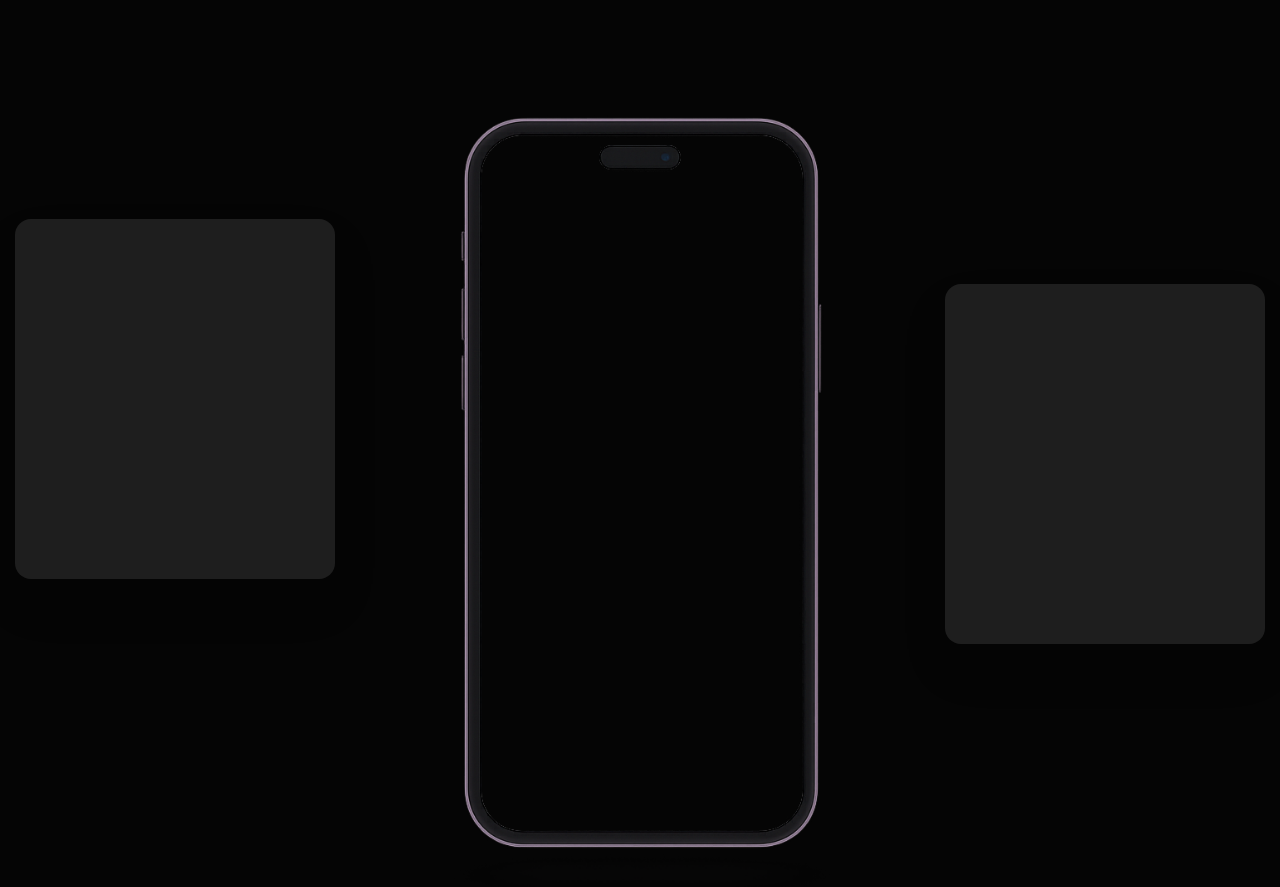
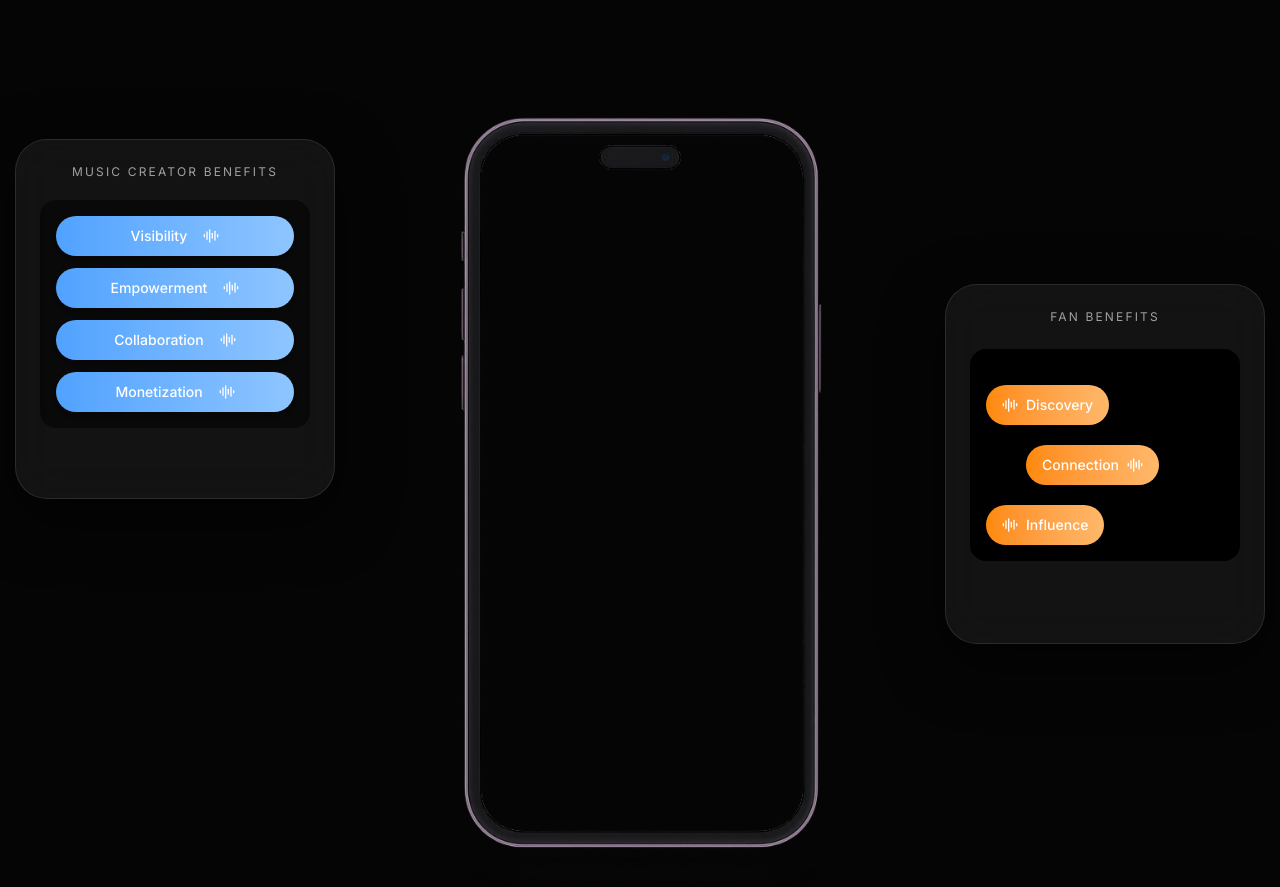
Before and after one commit to kashyap-shubham/MusiConnect, a Next.js app in the folder apps/web/: page / in a window 1280 px wide. Shown: the part 1320-2207 px from the top of the page. Built offline with nearby package versions, Linux system fonts and the light colour scheme.

Commit message:
added left side card

```diff
--- a/apps/web/src/components/landing/AppPreview.tsx
+++ b/apps/web/src/components/landing/AppPreview.tsx
@@ -1,4 +1,6 @@
 import Image from "next/image";
+import CreatorBenefitsCard from "../ui/CreatorBenifitCard";
+import FanBenefitsCard from "../ui/FanBenfitCard";
 
 
 export default function AppPreview() {
@@ -16,15 +18,47 @@ export default function AppPreview() {
             <div className="relative mt-20 flex items-center justify-center">
 
                 {/* left card */}
-                <div className="absolute -left-50 top-50 h-90 w-80 rounded-2xl bg-white/10 shadow-2xl"/>
+                {/* <div className="absolute -left-50 top-50 h-90 w-80 rounded-4xl bg-white/10 shadow-2xl  */}
+                {/* flex flex-col border border-white/10"> */}
+
+                    {/* <span className="m-6 text-xs font-bold tracking-widest text-white/60">MUSIC CREATOR BENEFITS</span> */}
+
+                    {/* <div className="bg-black/50 h-full rounded-4xl m-2 p-4 space-y-3"> */}
+
+                        {/* <div className="bg-blue-400/60"> */}
+                            {/* Visibility */}
+                        {/* </div> */}
+
+                        {/* <div className="bg-blue-400/60"> */}
+                            {/* Empowerment */}
+                        {/* </div> */}
+
+                        {/* <div className="bg-blue-400/60"> */}
+                            {/* Collaboration */}
+                        {/* </div> */}
+
+                        {/* <div className="bg-blue-400/60"> */}
+                            {/* Monetization */}
+                        {/* </div> */}
+
+                    {/* </div> */}
+
+                <CreatorBenefitsCard />
+
+                {/* </div> */}
 
                 {/* phone mock up  */}
                 <div className="relative mt-10">
                     <Image src="/phone_mockup.png" alt="phone-mockup" width={850} height={900} className="relative z-10 select-none"/>
                 </div>
 
+
                 {/* right card */}
-                <div className="absolute -right-50 h-90 w-80 rounded-2xl bg-white/10 shadow-2xl"/>
+                {/* <div className="absolute -right-50 h-90 w-80 rounded-4xl bg-white/10 shadow-2xl
+                flex flex-col items-center justify-center">
+                </div> */}
+
+                <FanBenefitsCard />
 
             </div>
 
--- /dev/null
+++ b/apps/web/src/components/ui/CreatorBenifitCard.tsx
@@ -0,0 +1,40 @@
+import { AudioLines } from "lucide-react";
+
+export default function CreatorBenefitsCard() {
+  const benefits = [
+    "Visibility",
+    "Empowerment",
+    "Collaboration",
+    "Monetization",
+  ];
+
+  return (
+    <div
+      className="rounded-4xl border border-white/10 bg-white/6
+      p-6 shadow-[0_20px_60px_rgba(0,0,0,0.6)] backdrop-blur-xl absolute -left-50 top-30 h-90 w-80">
+
+      {/* title */}
+      <p className="text-xs tracking-[0.18em] text-white/60 text-center">
+        MUSIC CREATOR BENEFITS
+      </p>
+
+      {/* inner panel */}
+      <div className="mt-5 rounded-2xl bg-black/50 p-4 space-y-3">
+        {benefits.map((item) => (
+          <div
+            key={item}
+            className="flex items-center justify-center gap-4 rounded-full bg-linear-to-r from-blue-400 to-blue-300
+            px-4 py-2.5 text-sm font-medium text-white shadow-md">
+
+            {item}
+
+            <AudioLines size={16} />
+
+          </div>
+        ))}
+
+      </div>
+
+    </div>
+  );
+}
--- /dev/null
+++ b/apps/web/src/components/ui/FanBenfitCard.tsx
@@ -0,0 +1,53 @@
+import { AudioLines } from "lucide-react";
+
+export default function FanBenefitsCard() {
+
+  return (
+
+    <div className="rounded-4xl border border-white/10 bg-white/6
+    p-6 shadow-[0_20px_60px_rgba(0,0,0,0.6)] backdrop-blur-xl absolute -right-50 h-90 w-80">
+
+      {/* title */}
+      <p className="text-xs tracking-[0.18em] text-white/60 text-center">
+        FAN BENEFITS
+      </p>
+
+
+      {/* inner panel */}
+      <div className="mt-6 rounded-2xl bg-black p-4 space-y-3">
+
+        {/* pill 1 */}
+        <div className="mt-5 flex items-center gap-2 w-fit rounded-full bg-linear-to-r from-orange-400 to-orange-300
+          px-4 py-2.5 text-sm font-medium text-white shadow-md">
+          <AudioLines size={16} />
+
+          Discovery
+        </div>
+
+
+        {/* pill 2 (shifted right) */}
+        <div
+          className="mt-5 ml-10 flex items-center gap-2 w-fit rounded-full bg-linear-to-r from-orange-400 to-orange-300
+          px-4 py-2.5 text-sm font-medium text-white shadow-md">
+          Connection
+
+          <AudioLines size={16} />
+        </div>
+
+
+        {/* pill 3 */}
+        <div className="mt-5 flex items-center gap-2 w-fit rounded-full bg-linear-to-r from-orange-400 to-orange-300
+        px-4 py-2.5 text-sm font-medium text-white shadow-md">
+
+          <AudioLines size={16} />
+
+          Influence
+        </div>
+
+
+      </div>
+
+    </div>
+
+  );
+}
```
